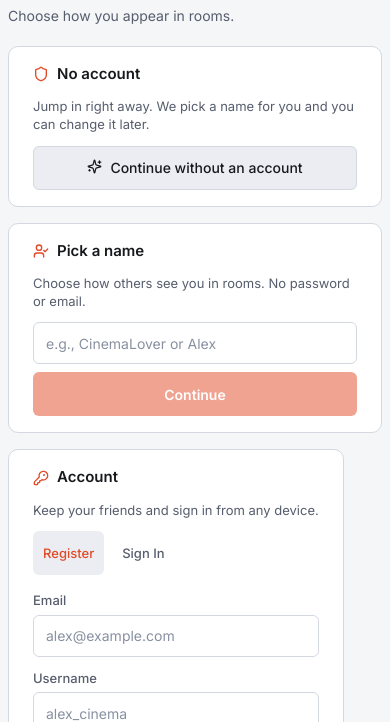
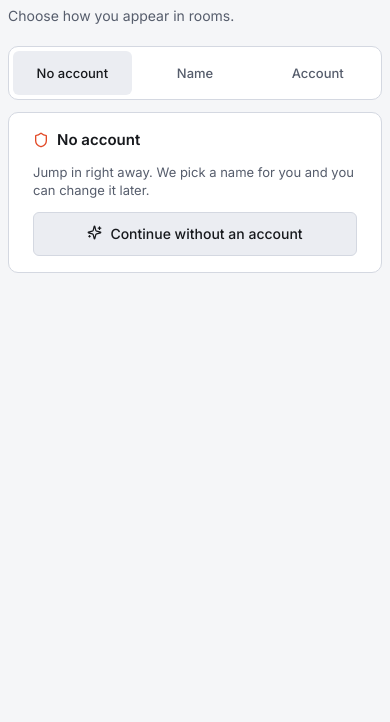
Before and after one commit to MARBORZ/omioroom, a React app in the folder apps/web/: page / in a window 390 px wide. Shown: the part 122-844 px from the top of the page. Built offline with nearby package versions, Linux system fonts and the light colour scheme; no server answers.

Commit message:
feat(ui): identity options are switchable states of one card on phones and tablets (tabs), three cards on desktop

```diff
--- a/apps/web/src/pages/identity/ui/identity-page.module.scss
+++ b/apps/web/src/pages/identity/ui/identity-page.module.scss
@@ -201,3 +201,55 @@
     flex-direction: column;
   }
 }
+
+
+/* Switcher between the three ways in: shown on phones and tablets, where only one card is visible */
+.modeTabs {
+  display: none;
+}
+
+@media (max-width: 1100px) {
+  .modeTabs {
+    display: flex;
+    gap: var(--space-1);
+    padding: var(--space-1);
+    background-color: var(--color-surface);
+    border: var(--border-width) solid var(--color-border);
+    border-radius: var(--radius-md);
+    max-width: 560px;
+  }
+
+  .modeTab {
+    flex: 1;
+    min-height: 44px;
+    padding: var(--space-2) var(--space-3);
+    background: none;
+    border: none;
+    border-radius: var(--radius-sm);
+    color: var(--color-text-muted);
+    font-size: var(--font-size-sm);
+    font-weight: 500;
+    cursor: pointer;
+    white-space: nowrap;
+
+    &.modeTabActive {
+      background-color: var(--color-surface-raised);
+      color: var(--color-text);
+    }
+  }
+
+  .optionsList {
+    display: block;
+    max-width: 560px;
+  }
+
+  .card[data-active="false"] {
+    display: none;
+  }
+}
+
+@media (min-width: 1101px) {
+  .modeTab {
+    display: none;
+  }
+}
--- a/apps/web/src/pages/identity/ui/identity-page.tsx
+++ b/apps/web/src/pages/identity/ui/identity-page.tsx
@@ -8,6 +8,8 @@ import { LangSwitch } from "../../../shared/ui/lang-switch/lang-switch.js";
 import { SettingsModal } from "../../../widgets/settings-modal/index.js";
 import styles from "./identity-page.module.scss";
 
+type IdentityMode = "anon" | "nick" | "account";
+
 interface IdentityPageProps {
   onSelect: () => void;
 }
@@ -17,6 +19,9 @@ export const IdentityPage: React.FC<IdentityPageProps> = ({ onSelect }) => {
   const { t } = useI18n();
 
   const [isSettingsOpen, setIsSettingsOpen] = useState(false);
+
+  // On phones and tablets the three options are states of one card, chosen with a switcher
+  const [mode, setMode] = useState<IdentityMode>("anon");
 
   // Nickname option state
   const [nickname, setNickname] = useState("");
@@ -118,9 +123,38 @@ export const IdentityPage: React.FC<IdentityPageProps> = ({ onSelect }) => {
         <p className={styles.subtitle}>{t.onboarding.subtitle}</p>
       </div>
 
+      <div className={styles.modeTabs} role="tablist" aria-label={t.onboarding.subtitle}>
+        {(
+          [
+            ["anon", t.onboarding.modeAnon],
+            ["nick", t.onboarding.modeName],
+            ["account", t.onboarding.modeAccount],
+          ] as const
+        ).map(([id, label]) => (
+          <button
+            key={id}
+            type="button"
+            role="tab"
+            id={`identity-tab-${id}`}
+            aria-selected={mode === id}
+            aria-controls={`identity-card-${id}`}
+            className={`${styles.modeTab} ${mode === id ? styles.modeTabActive : ""}`}
+            onClick={() => setMode(id)}
+          >
+            {label}
+          </button>
+        ))}
+      </div>
+
       <div className={styles.optionsList} data-layout="identity-options">
         {/* OPTION 1: Anonymous in 1-Click */}
-        <div className={styles.card}>
+        <div
+          className={styles.card}
+          id="identity-card-anon"
+          role="tabpanel"
+          aria-labelledby="identity-tab-anon"
+          data-active={mode === "anon"}
+        >
           <div className={styles.cardHeader}>
             <div className={styles.cardTitle}>
               <Shield size={16} color="var(--color-accent)" />
@@ -138,7 +172,13 @@ export const IdentityPage: React.FC<IdentityPageProps> = ({ onSelect }) => {
         </div>
 
         {/* OPTION 2: Temporary Nickname */}
-        <div className={styles.card}>
+        <div
+          className={styles.card}
+          id="identity-card-nick"
+          role="tabpanel"
+          aria-labelledby="identity-tab-nick"
+          data-active={mode === "nick"}
+        >
           <div className={styles.cardHeader}>
             <div className={styles.cardTitle}>
               <UserCheck size={16} color="var(--color-accent)" />
@@ -172,7 +212,13 @@ export const IdentityPage: React.FC<IdentityPageProps> = ({ onSelect }) => {
         </div>
 
         {/* OPTION 3: Full Account (Saved to DB) */}
-        <div className={styles.card}>
+        <div
+          className={styles.card}
+          id="identity-card-account"
+          role="tabpanel"
+          aria-labelledby="identity-tab-account"
+          data-active={mode === "account"}
+        >
           <div className={styles.cardHeader}>
             <div className={styles.cardTitle}>
               <KeyRound size={16} color="var(--color-accent)" />
--- a/apps/web/src/shared/lib/i18n/translations/en.ts
+++ b/apps/web/src/shared/lib/i18n/translations/en.ts
@@ -129,6 +129,9 @@ export const en: Translations = {
     usernameTaken: "This username is already taken",
     confirmEmail: "We sent you an email: confirm your address, then sign in.",
     authFailed: "Authentication failed. Check your details.",
+    modeAnon: "No account",
+    modeName: "Name",
+    modeAccount: "Account",
     switchMode: "Switch Identity",
   },
   chat: {
--- a/apps/web/src/shared/lib/i18n/translations/ru.ts
+++ b/apps/web/src/shared/lib/i18n/translations/ru.ts
@@ -129,6 +129,9 @@ export const ru: Translations = {
     usernameTaken: "Это имя уже занято",
     confirmEmail: "Мы отправили письмо: подтвердите email и войдите.",
     authFailed: "Не удалось войти. Проверьте данные.",
+    modeAnon: "Без аккаунта",
+    modeName: "Имя",
+    modeAccount: "Аккаунт",
     switchMode: "Сменить режим",
   },
   chat: {
--- a/apps/web/src/shared/lib/i18n/types.ts
+++ b/apps/web/src/shared/lib/i18n/types.ts
@@ -128,6 +128,9 @@ export interface Translations {
     usernameTaken: string;
     confirmEmail: string;
     authFailed: string;
+    modeAnon: string;
+    modeName: string;
+    modeAccount: string;
     switchMode: string;
   };
   chat: {
```
